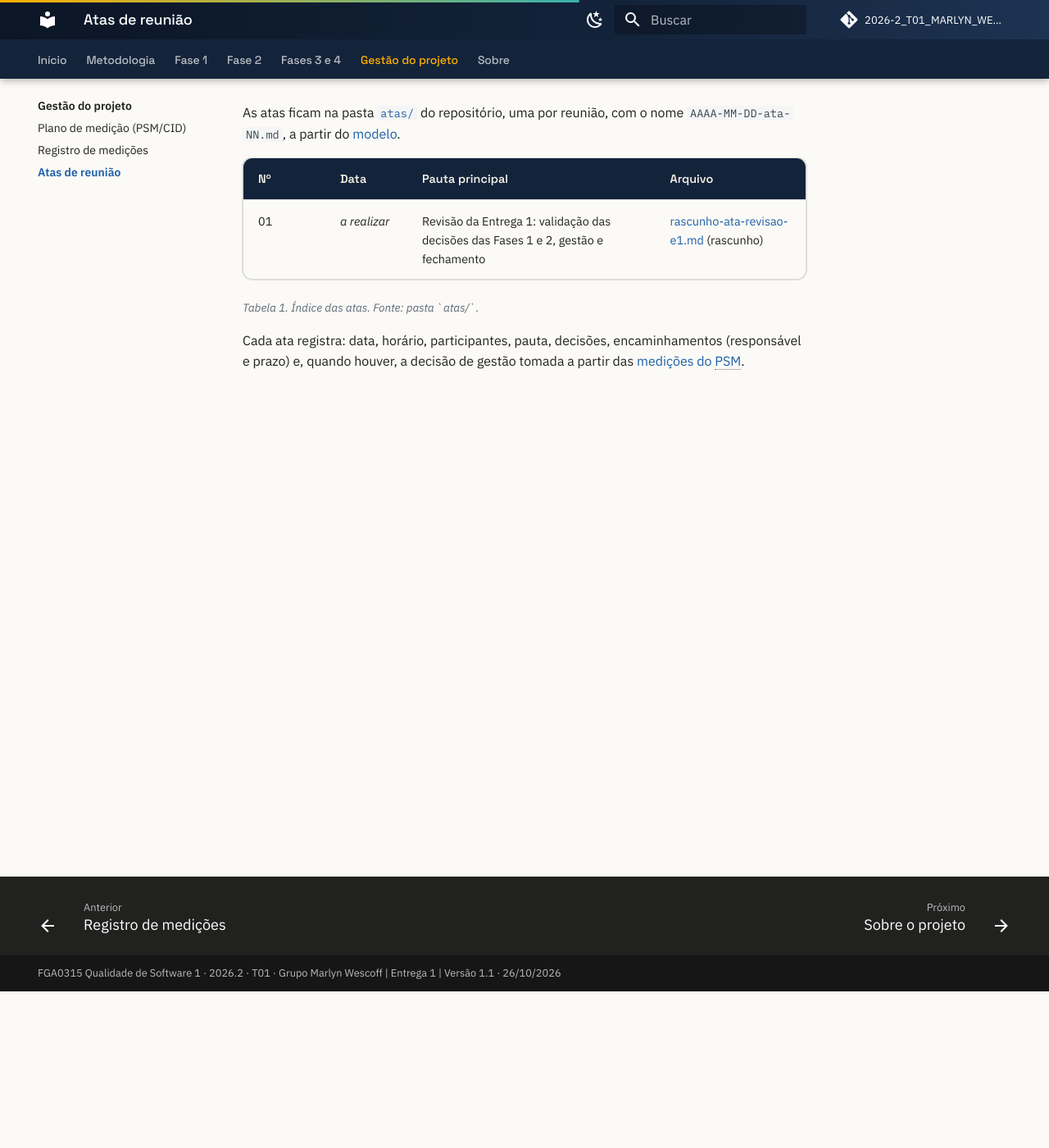
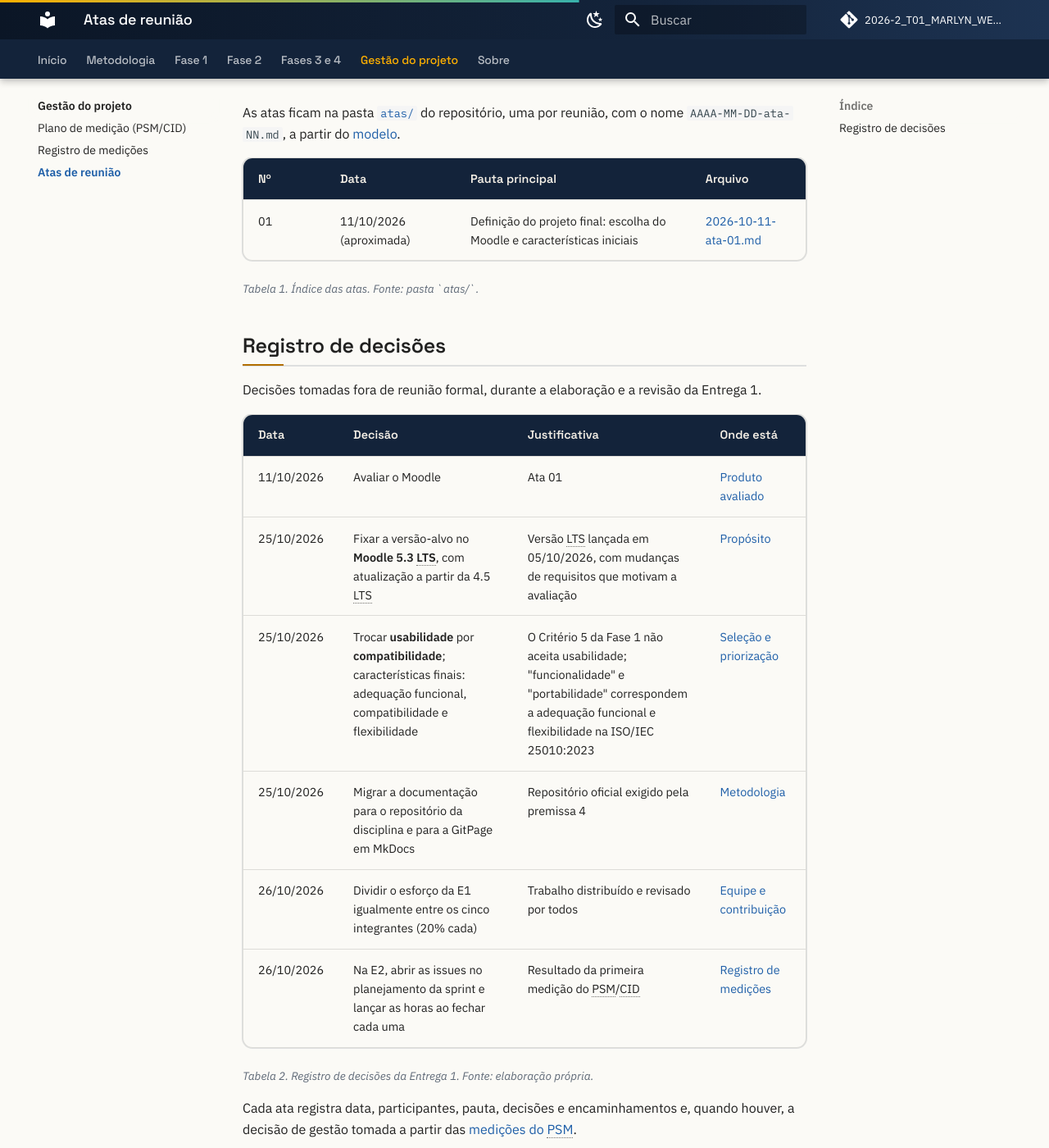
Before and after one commit to FCTE-Qualidade-de-Software-1/2026-2_T01_MARLYN_WESCOFF, an MkDocs documentation site: the page built from docs/gestao/atas.md, in a window 1280 px wide and 1400 px high, scrolled down 191 px. Shown: the whole window at 82% size. Built offline with MkDocs 1.6.1 and Material for MkDocs 9.7.7, drawn with Linux system fonts in a browser that asks for light colours; comment, search, counter and statistics services are not loaded.

Commit message:
Registra a ata 01 e o registro de decisões da Entrega 1

```diff
--- a/docs/gestao/atas.md
+++ b/docs/gestao/atas.md
@@ -4,8 +4,23 @@
 
 | Nº | Data | Pauta principal | Arquivo |
 |---|---|---|---|
-| 01 | *a realizar* | Revisão da Entrega 1: validação das decisões das Fases 1 e 2, gestão e fechamento | [rascunho-ata-revisao-e1.md](https://github.com/FCTE-Qualidade-de-Software-1/2026-2_T01_MARLYN_WESCOFF/blob/main/atas/rascunho-ata-revisao-e1.md) (rascunho) |
+| 01 | 11/10/2026 (aproximada) | Definição do projeto final: escolha do Moodle e características iniciais | [2026-10-11-ata-01.md](https://github.com/FCTE-Qualidade-de-Software-1/2026-2_T01_MARLYN_WESCOFF/blob/main/atas/2026-10-11-ata-01.md) |
 
 <p class="legenda">Tabela 1. Índice das atas. Fonte: pasta `atas/`.</p>
 
-Cada ata registra: data, horário, participantes, pauta, decisões, encaminhamentos (responsável e prazo) e, quando houver, a decisão de gestão tomada a partir das [medições do PSM](registro-medicoes.md).
+## Registro de decisões
+
+Decisões tomadas fora de reunião formal, durante a elaboração e a revisão da Entrega 1.
+
+| Data | Decisão | Justificativa | Onde está |
+|---|---|---|---|
+| 11/10/2026 | Avaliar o Moodle | Ata 01 | [Produto avaliado](../fase-1/produto.md) |
+| 25/10/2026 | Fixar a versão-alvo no **Moodle 5.3 LTS**, com atualização a partir da 4.5 LTS | Versão LTS lançada em 05/10/2026, com mudanças de requisitos que motivam a avaliação | [Propósito](../fase-1/proposito.md) |
+| 25/10/2026 | Trocar **usabilidade** por **compatibilidade**; características finais: adequação funcional, compatibilidade e flexibilidade | O Critério 5 da Fase 1 não aceita usabilidade; "funcionalidade" e "portabilidade" correspondem a adequação funcional e flexibilidade na ISO/IEC 25010:2023 | [Seleção e priorização](../fase-1/caracteristicas.md) |
+| 25/10/2026 | Migrar a documentação para o repositório da disciplina e para a GitPage em MkDocs | Repositório oficial exigido pela premissa 4 | [Metodologia](../metodologia.md) |
+| 26/10/2026 | Dividir o esforço da E1 igualmente entre os cinco integrantes (20% cada) | Trabalho distribuído e revisado por todos | [Equipe e contribuição](../sobre/equipe.md) |
+| 26/10/2026 | Na E2, abrir as issues no planejamento da sprint e lançar as horas ao fechar cada uma | Resultado da primeira medição do PSM/CID | [Registro de medições](registro-medicoes.md) |
+
+<p class="legenda">Tabela 2. Registro de decisões da Entrega 1. Fonte: elaboração própria.</p>
+
+Cada ata registra data, participantes, pauta, decisões e encaminhamentos e, quando houver, a decisão de gestão tomada a partir das [medições do PSM](registro-medicoes.md).
```
Also changed, not shown: atas/2026-10-11-ata-01.md (added, +28 -0 lines), atas/rascunho-ata-revisao-e1.md (deleted, +0 -58 lines).
